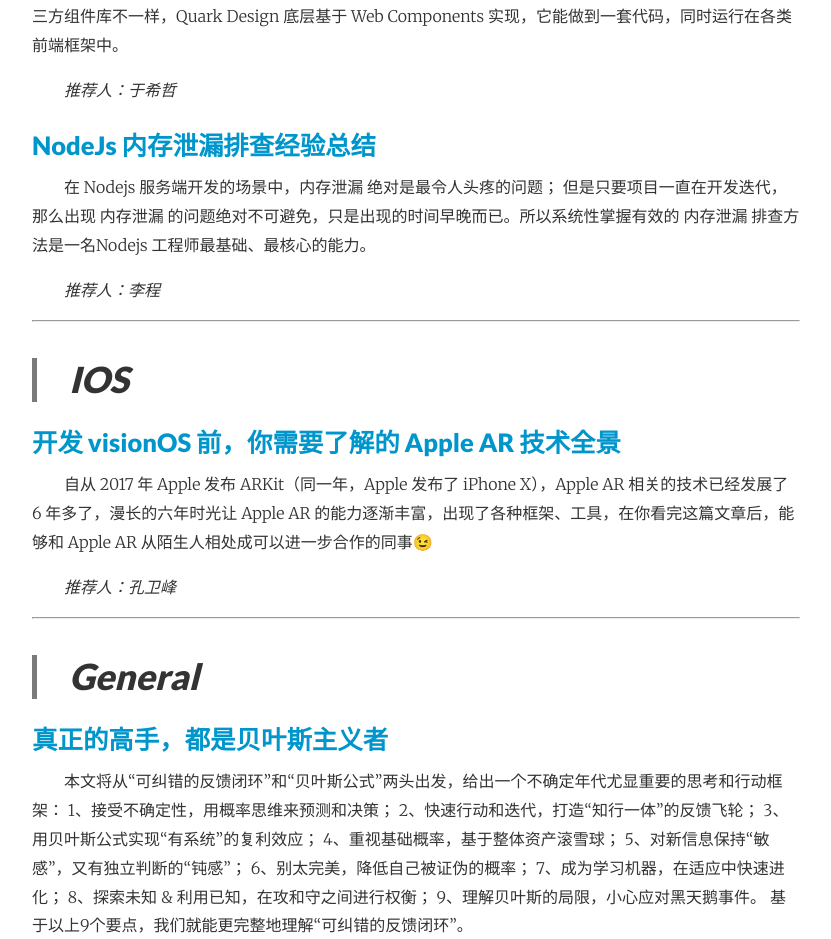
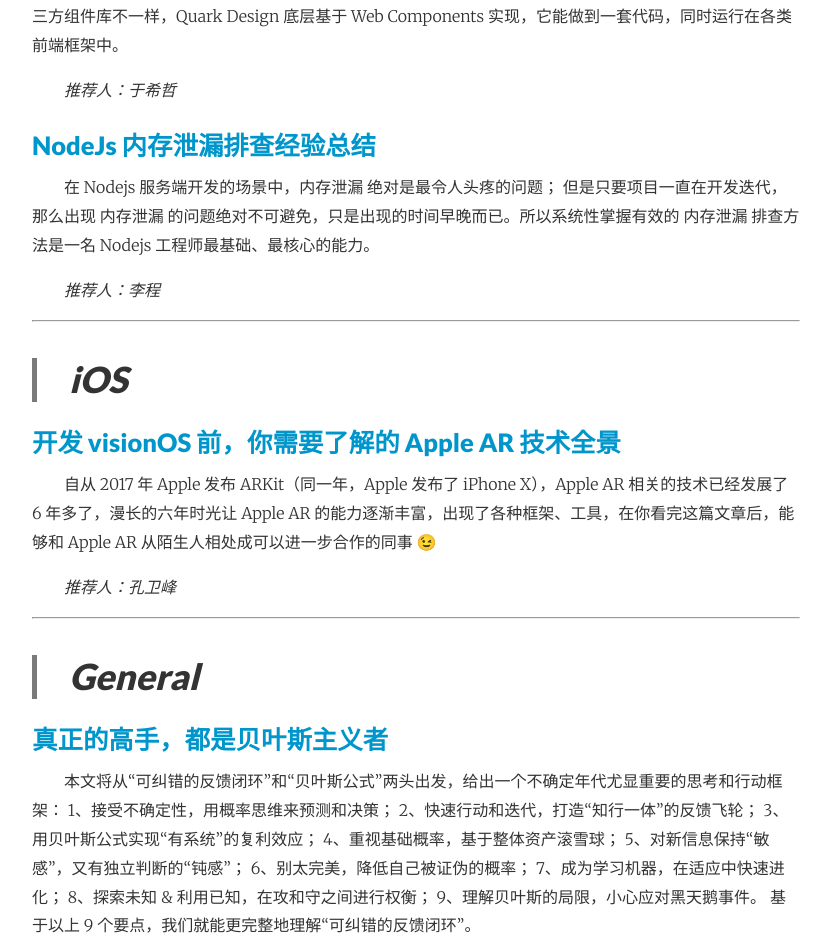
Before and after one commit to yoocky/monthly, a Jekyll site: the page built from _posts/2023-06-01-202306期.md, in a window 1280 px wide. Shown: the part 455-1394 px from the top of the page, without its empty margins (224-1055 px from the left). Built offline with Jekyll 4.4.1, drawn with Linux system fonts in a browser that asks for light colours; nearby versions of some CDN libraries.

Commit message:
fix: ios

```diff
--- a/_posts/2023-06-01-202306期.md
+++ b/_posts/2023-06-01-202306期.md
@@ -10,39 +10,33 @@
 
 #### [哈啰 Quark Design 正式开源，下一代跨技术栈前端组件库](https://juejin.cn/post/7160483409691672606)
 
- 可以通过这个项目了解下 Web Components 是什么、优缺点、如何工程化应用。Quark（夸克） Design 是由哈啰平台 UED 和增长&电商前端团队联合打造的一套面向移动端的跨框架 UI 组件库。与业界第三方组件库不一样，Quark Design 底层基于 Web Components 实现，它能做到一套代码，同时运行在各类前端框架中。
+可以通过这个项目了解下 Web Components 是什么、优缺点、如何工程化应用。Quark（夸克） Design 是由哈啰平台 UED 和增长&电商前端团队联合打造的一套面向移动端的跨框架 UI 组件库。与业界第三方组件库不一样，Quark Design 底层基于 Web Components 实现，它能做到一套代码，同时运行在各类前端框架中。
 
- _推荐人：于希哲_
-
-
+_推荐人：于希哲_
 
 #### [NodeJs 内存泄漏排查经验总结](https://juejin.cn/post/7189845718470213693)
 
- 在 Nodejs 服务端开发的场景中，内存泄漏 绝对是最令人头疼的问题； 但是只要项目一直在开发迭代，那么出现 内存泄漏 的问题绝对不可避免，只是出现的时间早晚而已。所以系统性掌握有效的 内存泄漏 排查方法是一名Nodejs 工程师最基础、最核心的能力。
+在 Nodejs 服务端开发的场景中，内存泄漏 绝对是最令人头疼的问题； 但是只要项目一直在开发迭代，那么出现 内存泄漏 的问题绝对不可避免，只是出现的时间早晚而已。所以系统性掌握有效的 内存泄漏 排查方法是一名 Nodejs 工程师最基础、最核心的能力。
 
- _推荐人：李程_
+_推荐人：李程_
 
+---
 
-
- ---
-
-> ### IOS
+> ### iOS
 
 #### [开发 visionOS 前，你需要了解的 Apple AR 技术全景](https://mp.weixin.qq.com/s/8bzrDDyH9BdvwCnhw_EEHw)
 
- 自从 2017 年 Apple 发布 ARKit（同一年，Apple 发布了 iPhone X），Apple AR 相关的技术已经发展了 6 年多了，漫长的六年时光让 Apple AR 的能力逐渐丰富，出现了各种框架、工具，在你看完这篇文章后，能够和 Apple AR 从陌生人相处成可以进一步合作的同事😉
+自从 2017 年 Apple 发布 ARKit（同一年，Apple 发布了 iPhone X），Apple AR 相关的技术已经发展了 6 年多了，漫长的六年时光让 Apple AR 的能力逐渐丰富，出现了各种框架、工具，在你看完这篇文章后，能够和 Apple AR 从陌生人相处成可以进一步合作的同事 😉
 
- _推荐人：孔卫峰_
+_推荐人：孔卫峰_
 
-
-
- ---
+---
 
 > ### General
 
 #### [真正的高手，都是贝叶斯主义者](https://mp.weixin.qq.com/s/r602dlcLas48ci8oG2Drig)
 
- 本文将从“可纠错的反馈闭环”和“贝叶斯公式”两头出发，给出一个不确定年代尤显重要的思考和行动框架：
+本文将从“可纠错的反馈闭环”和“贝叶斯公式”两头出发，给出一个不确定年代尤显重要的思考和行动框架：
 1、接受不确定性，用概率思维来预测和决策；
 2、快速行动和迭代，打造“知行一体”的反馈飞轮；
 3、用贝叶斯公式实现“有系统”的复利效应；
@@ -52,6 +46,6 @@
 7、成为学习机器，在适应中快速进化；
 8、探索未知 & 利用已知，在攻和守之间进行权衡；
 9、理解贝叶斯的局限，小心应对黑天鹅事件。
-基于以上9个要点，我们就能更完整地理解“可纠错的反馈闭环”。‍‍‍‍‍
+基于以上 9 个要点，我们就能更完整地理解“可纠错的反馈闭环”。‍‍‍‍‍
 
- _推荐人：周梦延_
+_推荐人：周梦延_
```
Also changed, not shown: _posts/2023-04-01-202304期.md (+1 -1 lines), _posts/2023-07-01-202307期.md (+1 -1 lines).
